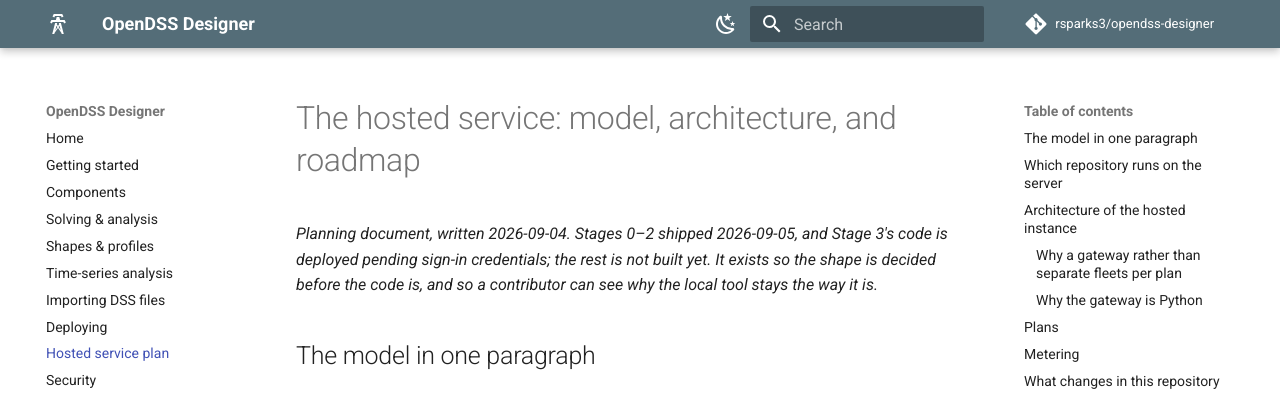
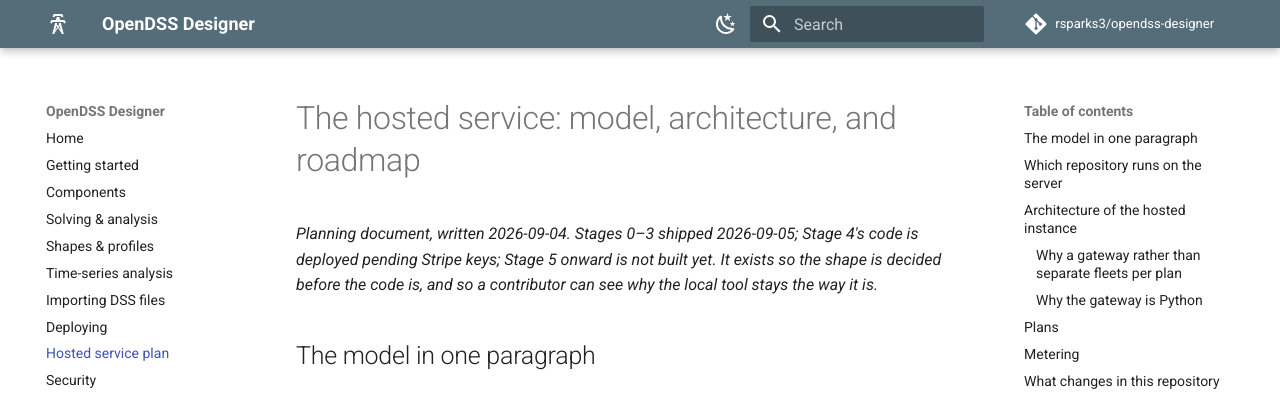
Before and after one commit to rsparks3/opendss-designer, an MkDocs documentation site: the page built from docs/hosted-service.md, in a window 1280 px wide and 900 px high. Shown: the top 393 px of the window. Built offline with MkDocs 1.6.1 and Material for MkDocs 9.7.7, drawn with Linux system fonts in a browser that asks for light colours; comment, search, counter and statistics services are not loaded.

Commit message:
Roadmap: Stage 3 live, Stage 4 code shipped
Co-Authored-By: Claude Fable 5.1 <noreply@anthropic.com>
Claude-Session: https://claude.ai/code/session_01Qs9gCd6nj45zk69BBHVdbn

```diff
--- a/docs/hosted-service.md
+++ b/docs/hosted-service.md
@@ -1,8 +1,7 @@
 # The hosted service: model, architecture, and roadmap
 
-*Planning document, written 2026-09-04. Stages 0–2 shipped 2026-09-05, and
-Stage 3's code is deployed pending sign-in credentials; the rest is not built
-yet. It exists so the shape is decided before
+*Planning document, written 2026-09-04. Stages 0–3 shipped 2026-09-05; Stage
+4's code is deployed pending Stripe keys; Stage 5 onward is not built yet. It exists so the shape is decided before
 the code is, and so a contributor can see why the local tool stays the way it
 is.*
 
```
Also changed, not shown: FUTURE_IMPROVEMENTS.md (+6 -3 lines).
